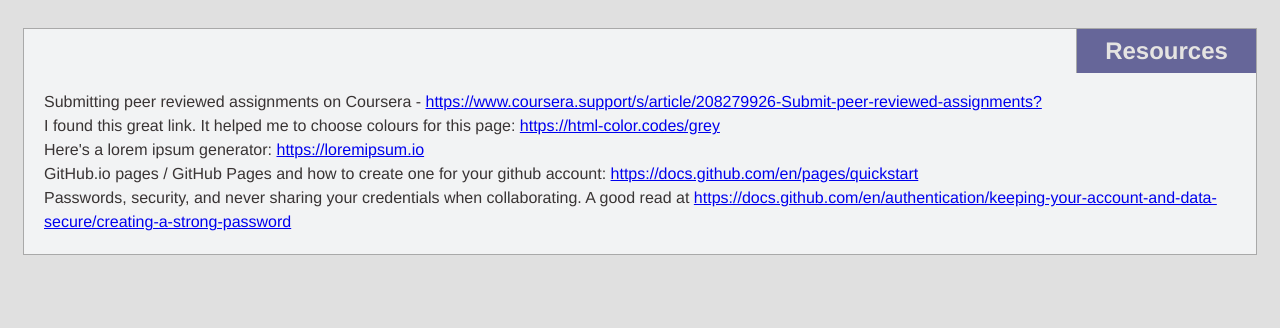
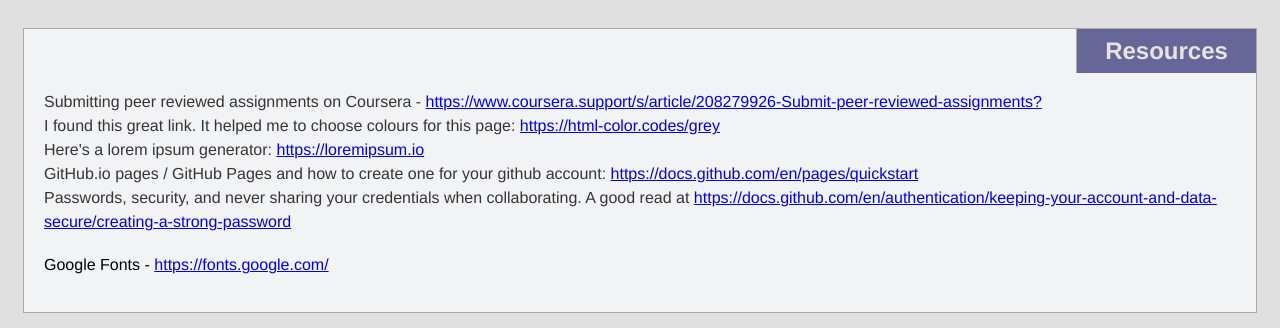
Before and after one commit to JamesTadeo/JamesTadeo.github.io, a plain HTML site: page coursera/index.html in a window 1280 px wide. Shown: the part 1341-1669 px from the top of the page. Before the commit the page ends 1611 px from the top, so only its background shows below. Drawn offline with Linux system fonts and the light colour scheme.

Commit message:
Added google fonts link using p tag

```diff
--- a/coursera/index.html
+++ b/coursera/index.html
@@ -85,6 +85,9 @@
                         GitHub.io pages / GitHub Pages and how to create one for your github account: <a href="https://docs.github.com/en/pages/quickstart" target="_blank">https://docs.github.com/en/pages/quickstart</a>
                         <br/>
                         Passwords, security, and never sharing your credentials when collaborating. A good read at <a href="https://docs.github.com/en/authentication/keeping-your-account-and-data-secure/creating-a-strong-password">https://docs.github.com/en/authentication/keeping-your-account-and-data-secure/creating-a-strong-password</a>
+
+                        <p>Google Fonts - <a href="https://fonts.google.com/" target="_blank">https://fonts.google.com/</a></p>
+
                     </p>
                 </div>
             </div>
```
